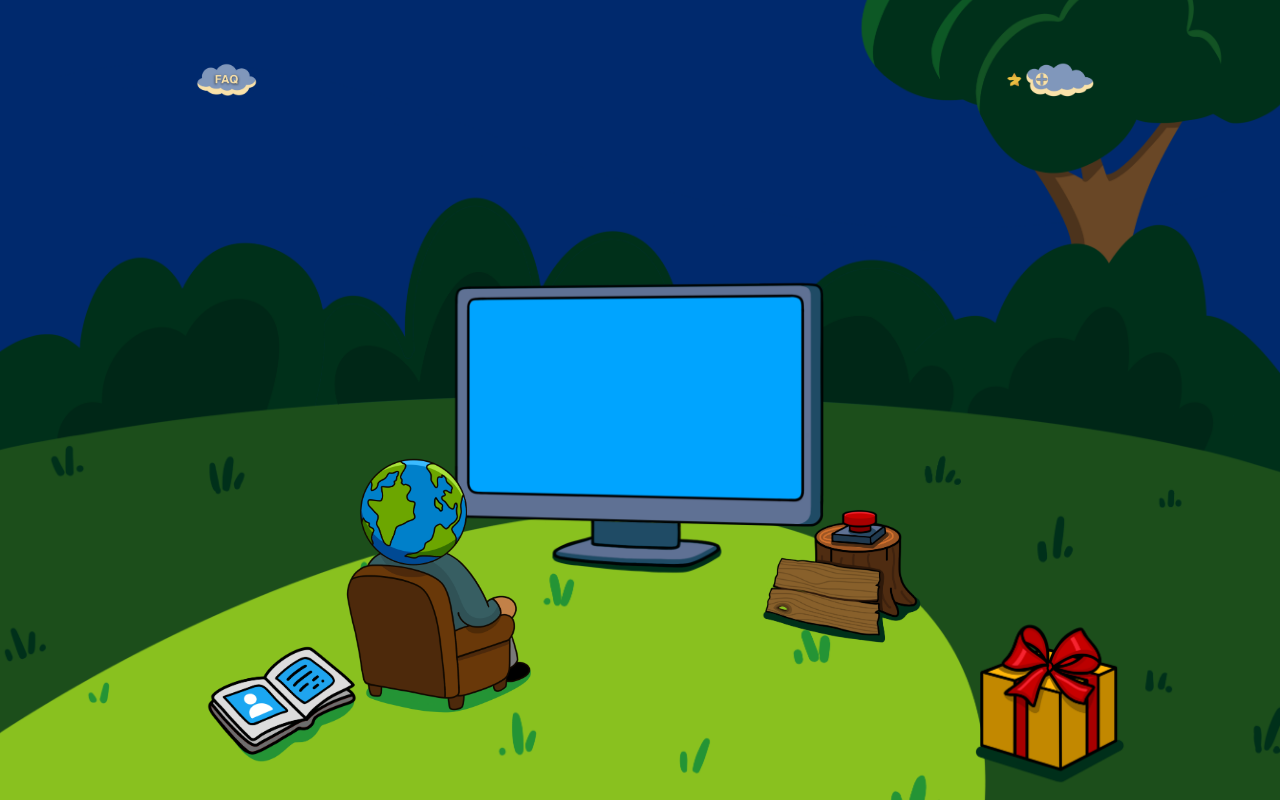
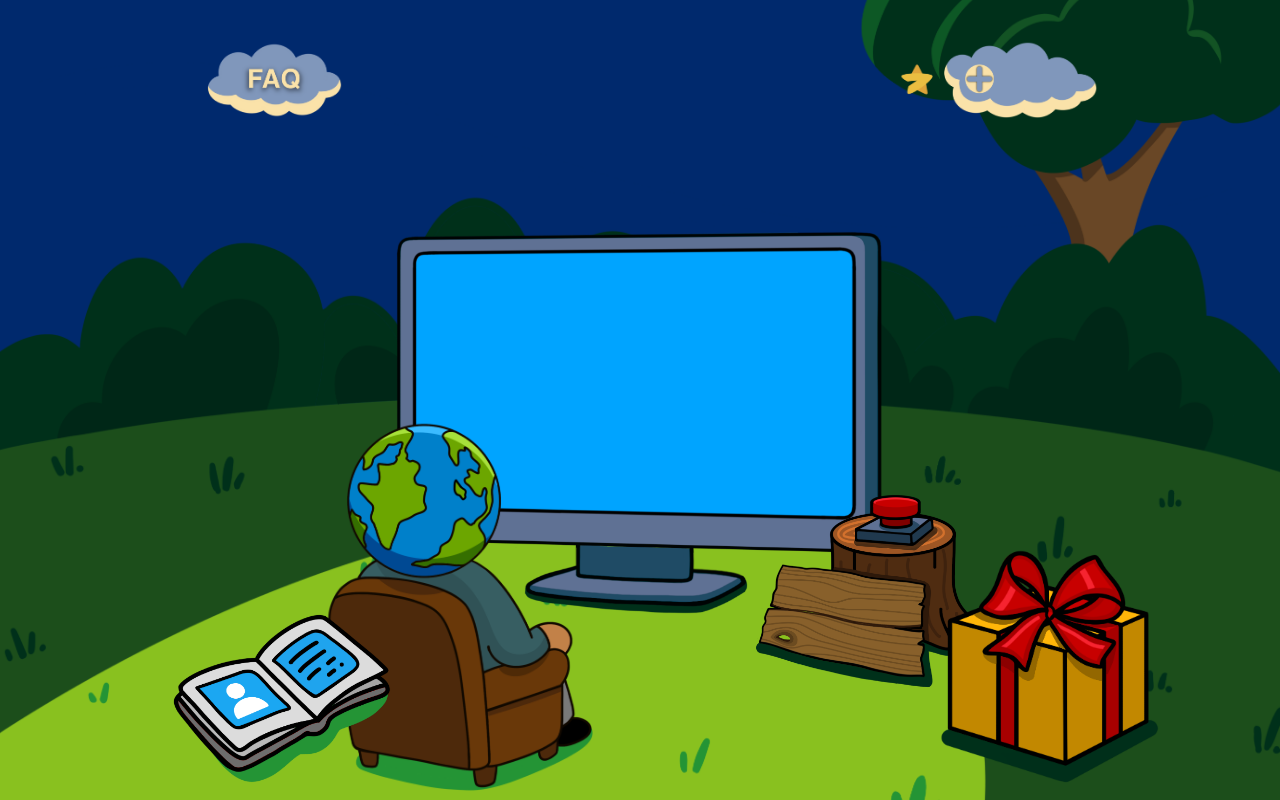
Before and after one commit to dimkololo/Testplam, a plain HTML site: page index.html in a window 1280 px wide. Drawn offline with Linux system fonts and the light colour scheme.

Commit message:
Update style.css

```diff
--- a/style.css
+++ b/style.css
@@ -8,6 +8,10 @@
   --radius-popup: 42px;
   --radius-chip: 35px;
   --radius-block:16px;
+
+  /* Безопасные отступы для телеграма/чёлки */
+  --safe-top: max(80px, calc(env(safe-area-inset-top, 16px) + 16px));
+  --safe-bottom: calc(env(safe-area-inset-bottom, 16px) + 16px);
 }
 *{box-sizing:border-box}
 html,body{height:100%}
@@ -37,60 +41,106 @@ body{
   );
 }
 
-/* КЛАСТЕР: ТВ + кресло + пенёк — центрируем и масштабируем вместе */
+/* ===== КЛАСТЕР: ТВ + кресло + пенёк =====
+   Центруем и масштабируем вместе, как в макете */
 .cluster{
   position:absolute; left:50%; top:58%;
   transform:translate(-50%,-50%);
-  width: clamp(260px, 68vw, 720px);
-  aspect-ratio: 16/10;
+  width: clamp(300px, 88vw, 820px); /* крупнее, ближе к макету */
+  aspect-ratio: 16/10;              /* виртуальная площадка */
   pointer-events:none;
 }
 .cluster > img{ position:absolute; display:block; height:auto; }
 
-/* ТВ в центре */
+/* ТВ — центр композиции, крупнее */
 .cluster__tv{
   left:50%; top:42%;
   transform:translate(-50%,-50%);
-  width:52%;
+  width: 60%;
 }
-/* Кресло слева ниже */
+/* Кресло — заметно левее и ниже */
 .cluster__chair{
-  left:22%; top:77%;
+  left:28%; top:78%;
   transform:translate(-50%,-50%);
-  width:26%;
+  width: 33%;
 }
-/* Пенёк справа ниже */
+/* Пенёк — правее и ниже ТВ */
 .cluster__stump{
   left:78%; top:75%;
   transform:translate(-50%,-50%);
-  width:22%;
+  width: 28%;
 }
 
-/* УГЛОВЫЕ ИКОНКИ (из ./bgicons/) */
+/* ===== ИКОНКИ по углам (FAQ/плюс/книга/подарок) ===== */
 .icon{
   position:absolute; display:block; width:auto; height:auto;
   transform:translate(-50%,-50%);
   user-select:none; pointer-events:none;
 }
-.icon--faq      { left:18%; top:10%; width: clamp(44px, 12vw, 88px); }
-.icon--plus     { left:82%; top:10%; width: clamp(44px, 12vw, 88px); }
-.icon--notebook { left:22%; top:88%; width: clamp(72px, 18vw, 150px); }
-.icon--gift     { left:82%; top:88%; width: clamp(72px, 18vw, 150px); }
 
-/* ХИТ-ЗОНЫ (кликабельные кнопки) */
+/* ВЕРХНИЕ ОБЛАКА: гарантированный отступ ≥80px */
+.icon--faq,
+.icon--plus{
+  top: var(--safe-top);             /* минимум 80px, иначе 8vh+safe */
+  transform: translate(-50%, -50%);
+  /* Размеры ближе к макету: крупные облака */
+  width: clamp(120px, 38vw, 200px);
+}
+.icon--faq  { left: 22%; }
+.icon--plus { left: 78%; }
+
+/* Нижние кнопки: большие значки у краёв поля */
+.icon--notebook,
+.icon--gift{
+  bottom: var(--safe-bottom);
+  transform: translate(-50%, 0);   /* выравниваем от низа */
+  width: clamp(110px, 30vw, 220px);
+}
+.icon--notebook{ left: 22%; }
+.icon--gift    { left: 82%; }
+
+/* ===== ХИТ-ЗОНЫ (кликабельные) ===== */
 .hit{
   position:absolute; border:0; background:transparent; cursor:pointer;
   transform:translate(-50%,-50%);
 }
-/* Углы — совпадают с иконками, чуть шире для удобства */
-.hit--faq      { left:18%; top:10%; width: clamp(52px,14vw,100px); height: clamp(36px,10vw,72px); }
-.hit--plus     { left:82%; top:10%; width: clamp(52px,14vw,100px); height: clamp(36px,10vw,72px); }
-.hit--notebook { left:22%; top:88%; width: clamp(90px,20vw,170px); height: clamp(90px,20vw,170px); }
-.hit--gift     { left:82%; top:88%; width: clamp(90px,20vw,170px); height: clamp(90px,20vw,170px); }
-/* Зона пенька — там, где картинка пенька в кластере */
-.hit--stump    { left:78%; top:75%; width: clamp(120px,26vw,260px); height: clamp(90px,18vw,190px); }
+/* Совпадают с иконками, плюс небольшая “подушка” */
+.hit--faq{
+  left:22%;
+  top: var(--safe-top);
+  transform: translate(-50%, -50%);
+  width: clamp(130px, 42vw, 220px);
+  height: clamp(48px, 14vw, 88px);
+}
+.hit--plus{
+  left:78%;
+  top: var(--safe-top);
+  transform: translate(-50%, -50%);
+  width: clamp(130px, 42vw, 220px);
+  height: clamp(48px, 14vw, 88px);
+}
+.hit--notebook{
+  left:22%;
+  bottom: var(--safe-bottom);
+  transform: translate(-50%, 0);
+  width: clamp(120px, 34vw, 240px);
+  height: clamp(90px, 24vw, 200px);
+}
+.hit--gift{
+  left:82%;
+  bottom: var(--safe-bottom);
+  transform: translate(-50%, 0);
+  width: clamp(120px, 34vw, 240px);
+  height: clamp(90px, 24vw, 200px);
+}
+/* Пенёк — зона клика по пеньку в кластере */
+.hit--stump{
+  left:78%; top:75%;
+  width: clamp(140px, 30vw, 280px);
+  height: clamp(100px, 24vw, 210px);
+}
 
-/* МОДАЛКА */
+/* ===== МОДАЛКА ===== */
 .modal{ position:fixed; inset:0; z-index:1000; display:grid; place-items:center }
 .modal[hidden]{ display:none }
 .modal__backdrop{ position:absolute; inset:0; background:rgba(0,0,0,.5) }
@@ -106,7 +156,7 @@ body{
 .modal__content{ max-height:calc(100svh - 60px); overflow-y:auto; overflow-x:hidden }
 .modal__close{ position:absolute; top:10px; left:10px; border:0; background:transparent; color:#fff; font-size:20px; cursor:pointer }
 
-/* ПОПАП №1 */
+/* ===== ПОПАП №1 ===== */
 .popup{ display:grid; gap:12px; justify-items:center; width:100%; max-width:420px; margin-inline:auto }
 .u-center{ display:flex; justify-content:center; width:100% }
 .btn-pick,.btn-submit{
```
